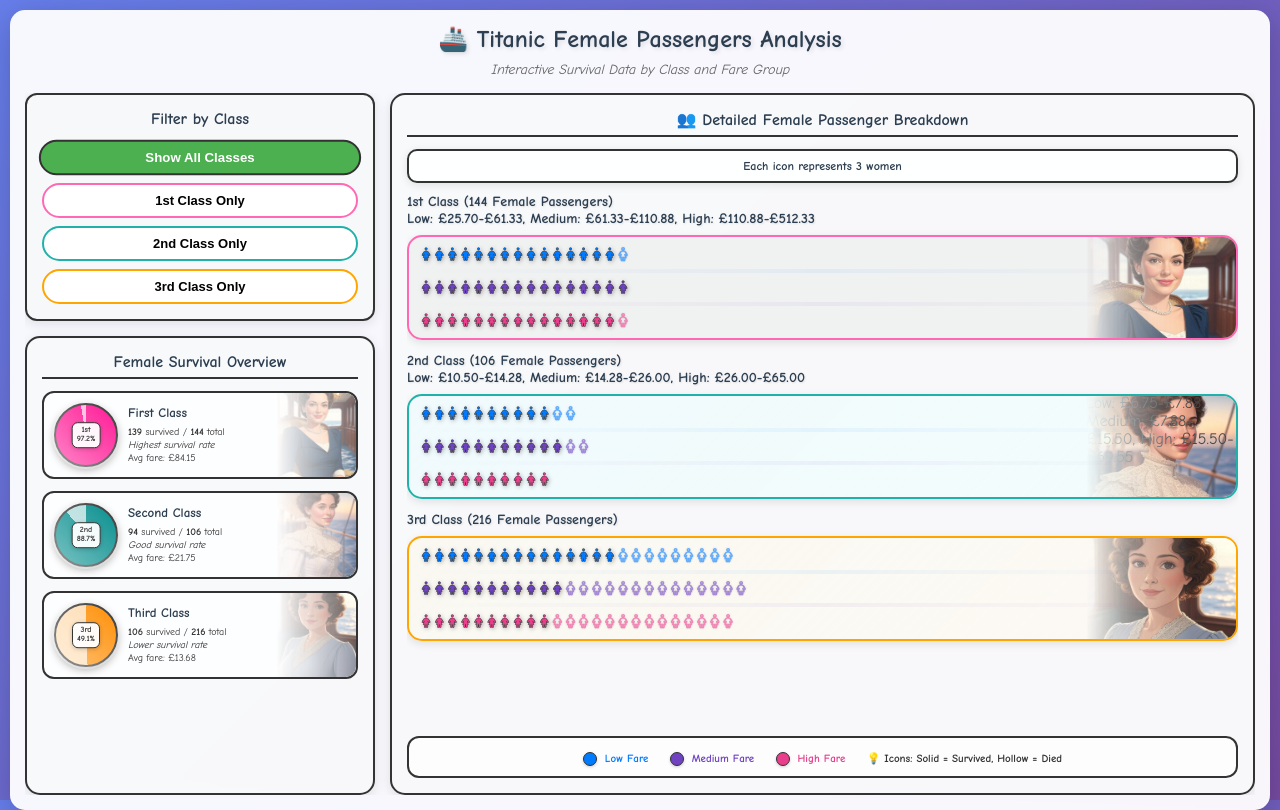
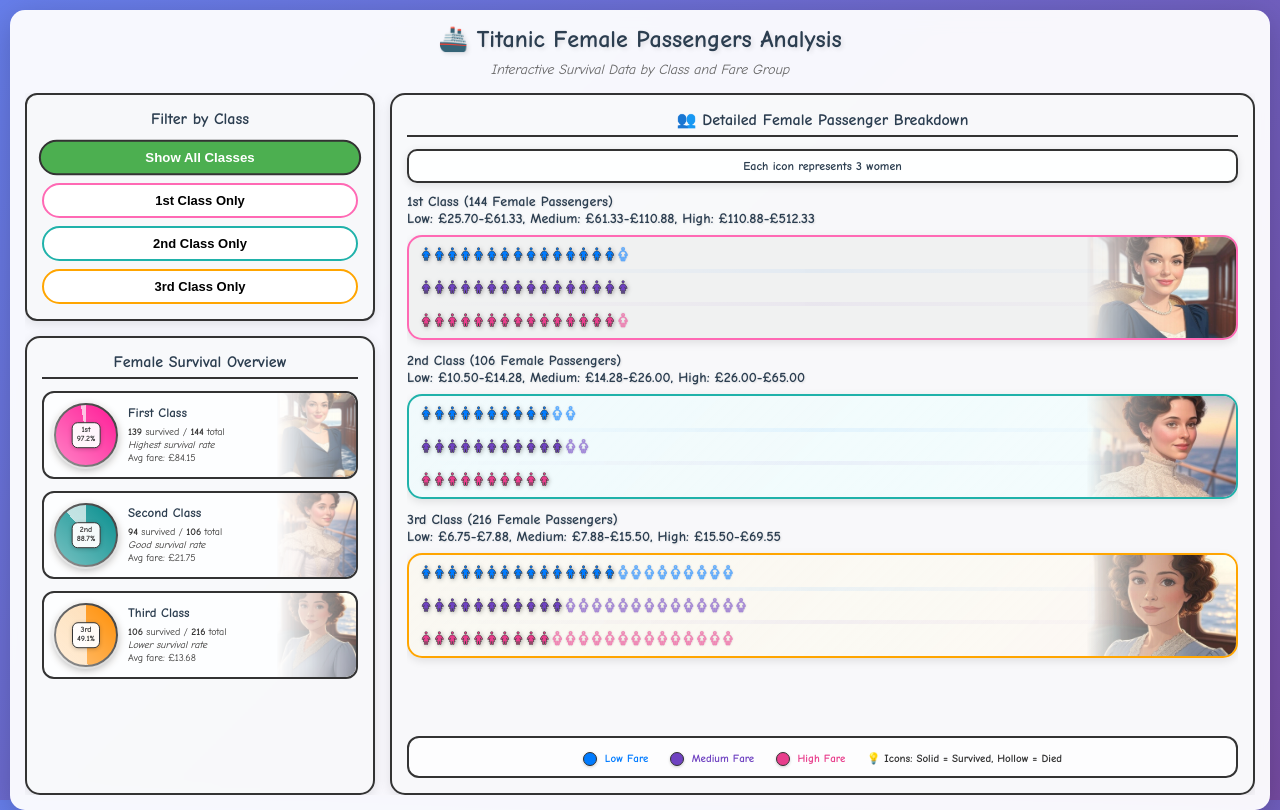
Before and after one commit to bonggiatek/DV_project, a plain HTML site: page index2.html in a window 1280 px wide. Drawn offline with Linux system fonts and the light colour scheme.

Commit message:
Update index2.html

```diff
--- a/index2.html
+++ b/index2.html
@@ -620,12 +620,12 @@
                     <div class="class-bar" data-class="2">
                         <div class="class-label">2nd Class (106 Female Passengers)<br>Low: £10.50-£14.28, Medium: £14.28-£26.00, High: £26.00-£65.00</div>
                         <div class="bar-container class2-bar" id="class2-bar">
-                            <div class="class-background-image class2-background"><br>Low: £6.75-£7.88, Medium: £7.88-£15.50, High: £15.50-£69.55</div>
+                            <div class="class-background-image class2-background"></div>
                         </div>
                     </div>
 
                     <div class="class-bar" data-class="3">
-                        <div class="class-label">3rd Class (216 Female Passengers)</div>
+                        <div class="class-label">3rd Class (216 Female Passengers)<br>Low: £6.75-£7.88, Medium: £7.88-£15.50, High: £15.50-£69.55</div>
                         <div class="bar-container class3-bar" id="class3-bar">
                             <div class="class-background-image class3-background"></div>
                         </div>
```
